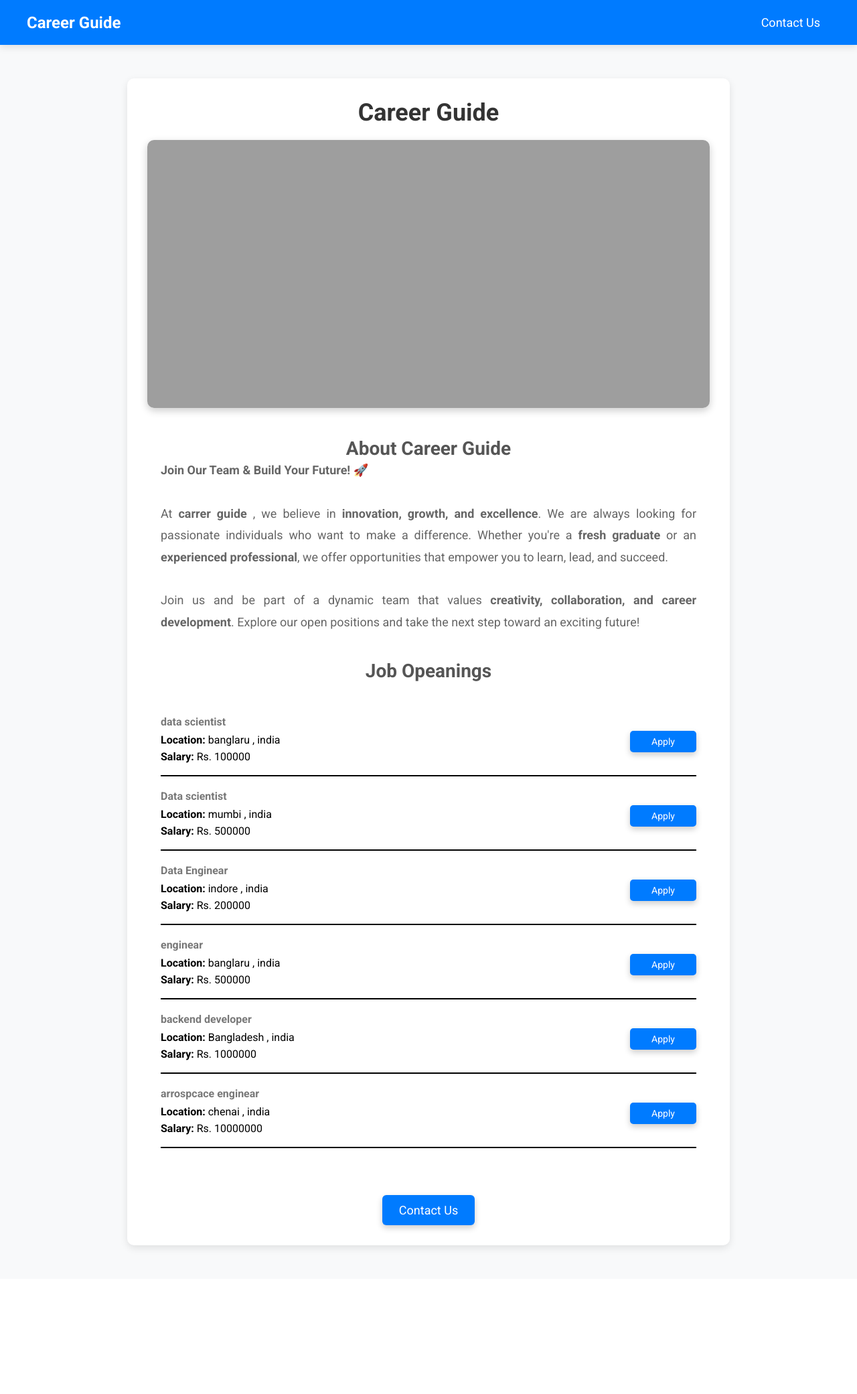
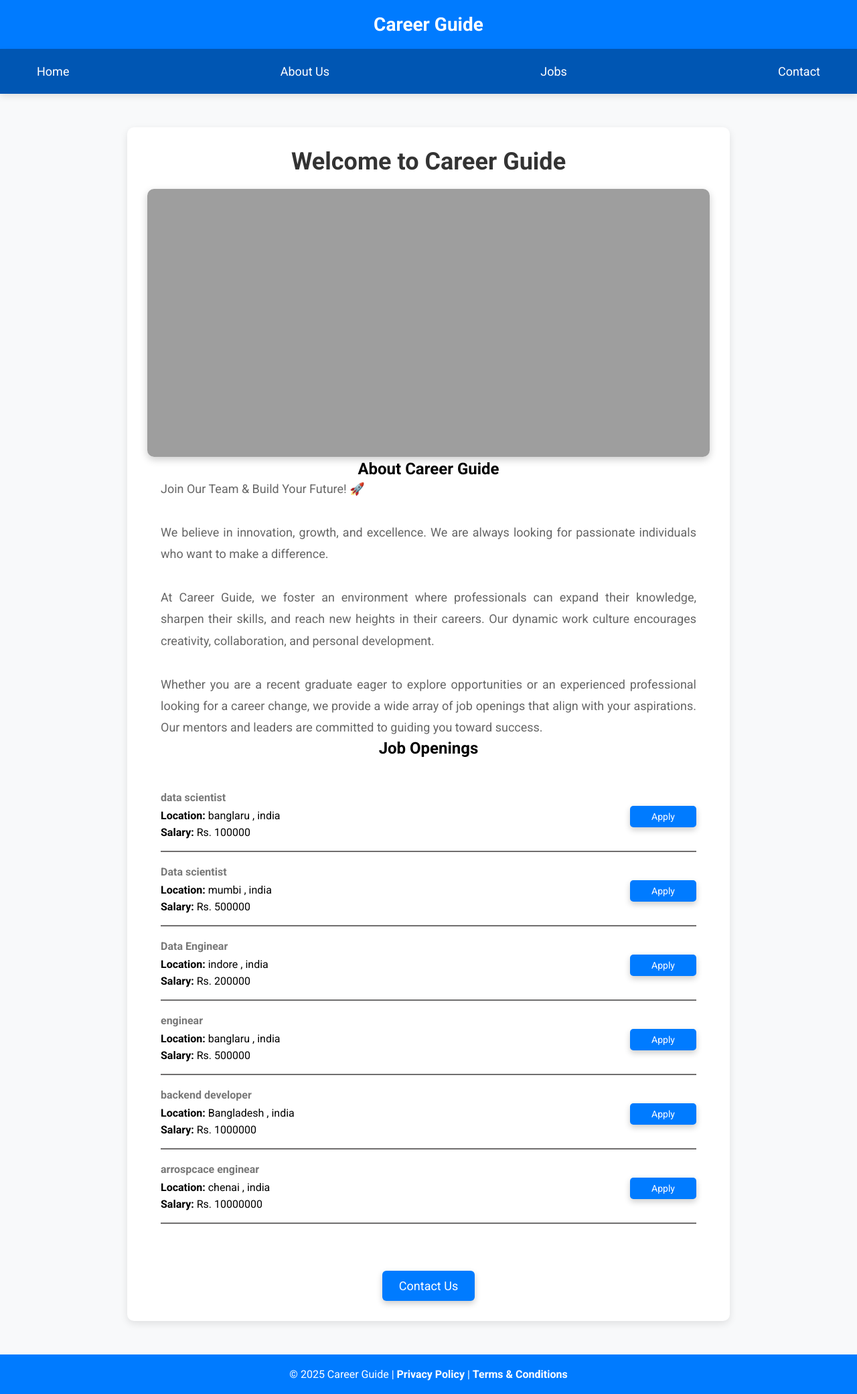
Before and after one commit to Jitesh52142/carrer-website-, a Flask app: page / in a window 1280 px wide. Shown: the whole page at 67% size. Before the commit the page ends 1867 px from the top, so only its background shows below. Run offline with Flask 3, Linux system fonts and the light colour scheme.

Commit message:
one more commit

```diff
--- a/templates/home.html
+++ b/templates/home.html
@@ -19,22 +19,27 @@
             background-color: #f8f9fa;
         }
 
+        /* Header */
+        .header {
+            background: #007BFF;
+            color: white;
+            padding: 20px 40px;
+            text-align: center;
+            font-size: 28px;
+            font-weight: bold;
+        }
+
         /* Navbar */
         .navbar {
             display: flex;
             justify-content: space-between;
             align-items: center;
-            background: #007BFF;
+            background: #0056b3;
             padding: 15px 40px;
             position: sticky;
             top: 0;
             z-index: 1000;
             box-shadow: 0 4px 10px rgba(0, 0, 0, 0.1);
-        }
-
-        .navbar h1 {
-            color: white;
-            font-size: 24px;
         }
 
         .navbar a {
@@ -77,14 +82,6 @@
             box-shadow: 0 4px 12px rgba(0, 0, 0, 0.2);
         }
 
-        /* Section Headings */
-        h2 {
-            font-size: 28px;
-            color: #555;
-            margin-top: 40px;
-            font-weight: 600;
-        }
-
         /* Paragraphs */
         .bodytext {
             font-size: 18px;
@@ -94,19 +91,12 @@
             text-align: justify;
         }
 
-         /* Open Positions */
+        /* Job Openings */
         .jobs-section {
-            /* background: #f1f1f1; */
             padding: 20px;
             margin-top: 30px;
             border-radius: 10px;
             text-align: left;
-        }
-
-        .job-text {
-            font-size: 18px;
-            color: #444;
-            font-style: italic;
         }
 
         /* Contact Button */
@@ -132,6 +122,22 @@
             transform: translateY(-2px);
         }
 
+        /* Footer */
+        .footer {
+            background: #007BFF;
+            color: white;
+            text-align: center;
+            padding: 20px;
+            margin-top: 50px;
+            font-size: 16px;
+        }
+
+        .footer a {
+            color: white;
+            text-decoration: none;
+            font-weight: bold;
+        }
+
         /* Responsive Design */
         @media (max-width: 768px) {
             .navbar {
@@ -153,50 +159,43 @@
                 font-size: 30px;
             }
 
-            h2 {
-                font-size: 24px;
-            }
-
             .bodytext {
                 font-size: 16px;
-            }
-
-            #banner {
-                height: 280px;
             }
         }
     </style>
 </head>
 
 <body>
+    <div class="header">Career Guide</div>
 
     <!-- Navbar -->
     <div class="navbar">
-        <h1>Career Guide</h1>
-        <a href="#contact">Contact Us</a>
+        <a href="#">Home</a>
+        <a href="#about">About Us</a>
+        <a href="#jobs">Jobs</a>
+        <a href="#contact">Contact</a>
     </div>
 
     <!-- Main Container -->
     <div id="container">
-        <h1>Career Guide</h1>
+        <h1>Welcome to Career Guide</h1>
 
         <img id="banner" src="http://127.0.0.1:5000/static/jason-leung-F2WX4BTIkpQ-unsplash.jpg" alt="Career Guide Banner">
 
-        <h2>About Career Guide</h2>
+        <h2 id="about">About Career Guide</h2>
         <p class="bodytext">
-            <strong>Join Our Team & Build Your Future!</strong> 🚀<br><br>
-            At <strong>carrer guide </strong>, we believe in <strong>innovation, growth, and excellence</strong>. We are always looking for passionate individuals who want to make a difference. Whether you're a <strong>fresh graduate</strong> or an <strong>experienced professional</strong>, we offer opportunities that empower you to learn, lead, and succeed.<br><br>
-            Join us and be part of a dynamic team that values <strong>creativity, collaboration, and career development</strong>. Explore our open positions and take the next step toward an exciting future!
+            Join Our Team & Build Your Future! 🚀<br><br>
+            We believe in innovation, growth, and excellence. We are always looking for passionate individuals who want to make a difference.<br><br>
+            At Career Guide, we foster an environment where professionals can expand their knowledge, sharpen their skills, and reach new heights in their careers. Our dynamic work culture encourages creativity, collaboration, and personal development.<br><br>
+            Whether you are a recent graduate eager to explore opportunities or an experienced professional looking for a career change, we provide a wide array of job openings that align with your aspirations. Our mentors and leaders are committed to guiding you toward success.
         </p>
 
-        <h2>Job Opeanings </h2>
-
+        <h2 id="jobs">Job Openings</h2>
         <div class="jobs-section">
-
             {% for job in jobs %}
                 {% include 'jobitem.html' %}
             {% endfor %}
-
         </div>
 
         <div class="button-container" id="contact">
@@ -204,6 +203,10 @@
         </div>
     </div>
 
+    <!-- Footer -->
+    <div class="footer">
+        &copy; 2025 Career Guide | <a href="#">Privacy Policy</a> | <a href="#">Terms & Conditions</a>
+    </div>
 </body>
 
 </html>
--- a/templates/jobitem.html
+++ b/templates/jobitem.html
@@ -1,4 +1,4 @@
-<div class="job-listing" style="display: flex; justify-content: space-between; align-items: center; border-bottom: 2px solid black; padding-bottom: 12px; margin-bottom: 20px;">
+<div class="job-listing" style="display: flex; justify-content: space-between; align-items: center; border-bottom: 2px solid rgb(112, 110, 110); padding-bottom: 12px; margin-bottom: 20px;">
     <div>
         <h4 style="color: rgb(120,120,120); margin-bottom: 8px;">{{ job['title'] }}</h4>
         <div style="margin-bottom: 6px;"><b>Location:</b> {{ job['location'] }}</div>
```
